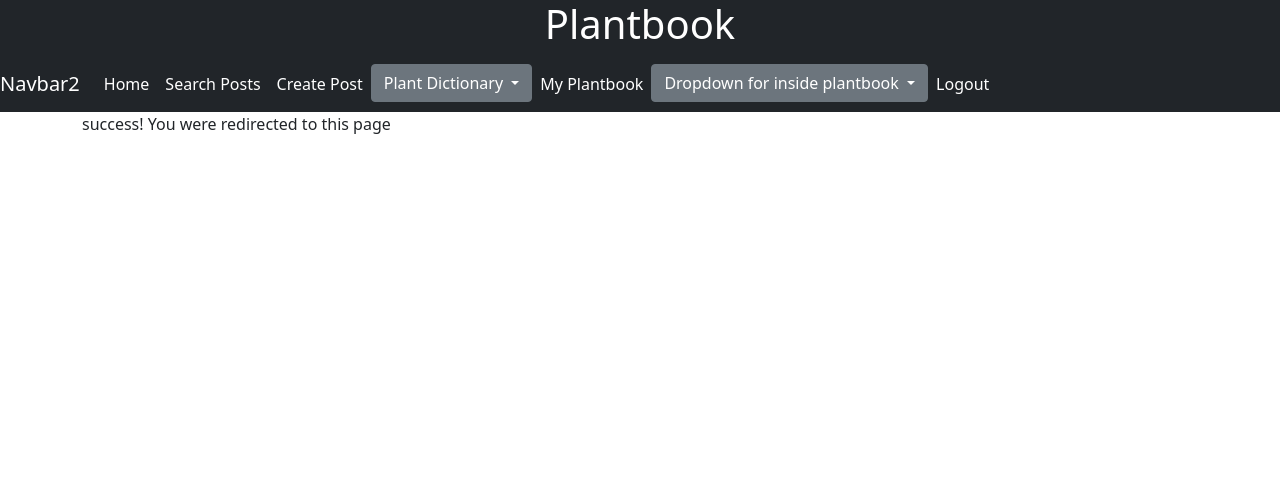
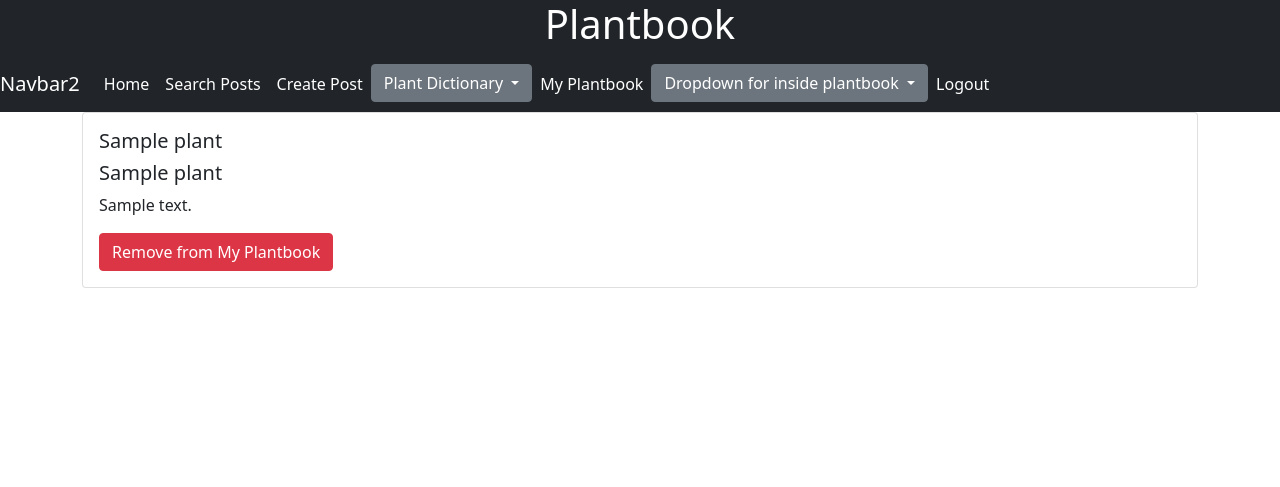
Before and after one commit to kmehner/Plantbook-Capstone, a Flask app: page /blog/my-plantbook in a window 1280 px wide. Shown: the top 487 px of the page. Run offline with Flask 2, Linux system fonts and the light colour scheme; a user stored in the database is signed in; tables that the repository leaves empty hold one stand-in row (values such as "Sample post"); some libraries are stand-ins or nearby versions.

Commit message:
Full plantbook functionality

```diff
--- a/plant_env/app/blueprints/blog/models.py
+++ b/plant_env/app/blueprints/blog/models.py
@@ -46,6 +46,7 @@ class Post(db.Model):
     #     db.session.commit()
 
 
+# need to remove unique constraint - error but is created
 class Plant(db.Model):
     id = db.Column(db.Integer, primary_key=True)
     common_name = db.Column(db.String(50), unique=True, nullable=False)
@@ -86,9 +87,6 @@ class PlantBook(db.Model):
     user_id = db.Column(db.Integer, db.ForeignKey('user.id'))
     plant_id = db.Column(db.Integer, db.ForeignKey('plant.id'))
 
-    def __repr__(self):
-        return f"<Plant|{self.title}>"
-
     def __init__(self, **kwargs):
         super().__init__(**kwargs)
         db.session.add(self)
--- a/plant_env/app/blueprints/blog/routes.py
+++ b/plant_env/app/blueprints/blog/routes.py
@@ -114,10 +114,11 @@ def register_plant():
         common_name = form.common_name.data
         scientific_name = form.scientific_name.data
         content = form.content.data
-        image = form.image.data
-        new_plant = Plant(common_name=common_name, scientific_name=scientific_name, user_id=current_user.id)
-        if image:
-            new_plant.upload_to_cloudinary(image)
+        image_url = form.image.data
+        # Image Error: Cannot adapt filetype to image
+        new_plant = Plant(common_name=common_name, scientific_name=scientific_name, content=content)
+        # if image:
+        #     new_plant.upload_to_cloudinary(image)
         flash(f"{new_plant.title} has been created", 'secondary')
         return redirect(url_for('all_plants.html'))
     return render_template('register_plant.html', title=title, form=form)
@@ -127,6 +128,8 @@ def search_plants():
     title = 'Search'
     form = SearchForm()
     plants = Plant.query.all()
+    # NOT DONE - if plant in current user plantbook, do not display
+    current_user_plants = current_user.plants.all()
     if form.validate_on_submit():
         term = form.search.data
         plants = Plant.query.filter( (Plant.common_name.ilike(f'%{term}%')) | (Plant.scientific_name.ilike(f'%{term}%')) ).all()
@@ -165,16 +168,30 @@ def my_plantbook():
 @blog.route('/add-to-my-plantbook/<plant_id>' , methods=['GET', 'POST'])
 @login_required
 def add_to_my_plantbook(plant_id):
-    plant_id = Plant.query.get_or_404(plant_id)
-    user_id = current_user
-    new_plantbook = PlantBook(plant_id=plant_id, user_id=user_id)
+    plant = Plant.query.get_or_404(plant_id)
+    plantbook = current_user.plants.all()
+
+    if plant not in plantbook:
+        plant_id = plant.id
+        user_id = current_user.id
+        new_plantBook = PlantBook(plant_id=plant_id, user_id=user_id)
+        flash(f"{plant.common_name} has been added to your Plantbook!", "success")
+    else:
+        flash(f"{plant.common_name} already in your Plantbook!", "danger")
+        return redirect(url_for('blog.search_plants'))
     # Change to whatever page the user was on
-    return render_template('my_plantbook.html')
+    return redirect(url_for('blog.search_plants'))
 
 @blog.route('/delete-from-my-plantbook/<plant_id>')
 @login_required
 def delete_from_my_plantbook(plant_id):
-    plant = PlantBook.query.get_or_404(plant_id)
-    plant.delete()
-    flash(f'{plant.common_name} has been deleted.', 'secondary')
+    plant_to_delete = Plant.query.get_or_404(plant_id)
+    current_user_id = current_user.id
+
+    plant = PlantBook.query.filter( (PlantBook.plant_id == plant_id) | (PlantBook.user_id == current_user_id) ).first()
+    if plant:
+        plant.delete()
+        flash(f'{plant_to_delete.common_name} has been removed from your Plantbook.', 'secondary')
+    else:
+        flash(f'There was an error removing {plant_to_delete.common_name} from your Plantbook', "danger")
     return redirect(url_for('blog.my_plantbook'))
--- a/plant_env/app/templates/my_plantbook.html
+++ b/plant_env/app/templates/my_plantbook.html
@@ -2,20 +2,18 @@
 
 
 {% block content %}
-    <p>success! You were redirected to this page</p>
-    <!-- {% for p in plants %}
+    {% for p in plants %}
     <div class="card">
         <div class="card-body">
             <h5 class="card-title">{{ p.common_name }}</h5>
             <h5 class="card-title">{{ p.scientific_name }}</h5>
             <p class="card-text">{{ p.content }}</p>
-            <a href="#" class="btn btn-success"></a>
             <button class="btn btn-danger" type="button"  data-bs-toggle="modal" data-bs-target="#deleteModal{{ p.id }}">Remove from My Plantbook</button>
         </div>
-    </div> -->
+    </div>
 
     <!-- Modal -->
-    <!-- <div class="modal fade" id="deleteModal{{ p.id }}" tabindex="-1" aria-labelledby="deleteModal{{ p.id }}Label" aria-hidden="true">
+    <div class="modal fade" id="deleteModal{{ p.id }}" tabindex="-1" aria-labelledby="deleteModal{{ p.id }}Label" aria-hidden="true">
         <div class="modal-dialog">
         <div class="modal-content">
             <div class="modal-header">
@@ -27,11 +25,11 @@
             </div>
             <div class="modal-footer">
             <button type="button" class="btn btn-secondary" data-bs-dismiss="modal">Close</button>
-            <a href="{{ url_for('delete_from_my_plantbook', plant_id=p.id) }}" class="btn btn-danger">Confirm</a>
+            <a href="{{ url_for('blog.delete_from_my_plantbook', plant_id=p.id) }}" class="btn btn-danger">Confirm</a>
             </div>
         </div>
         </div>
     </div>
 
-    {% endfor %} -->
+    {% endfor %}
 {% endblock %}
```
